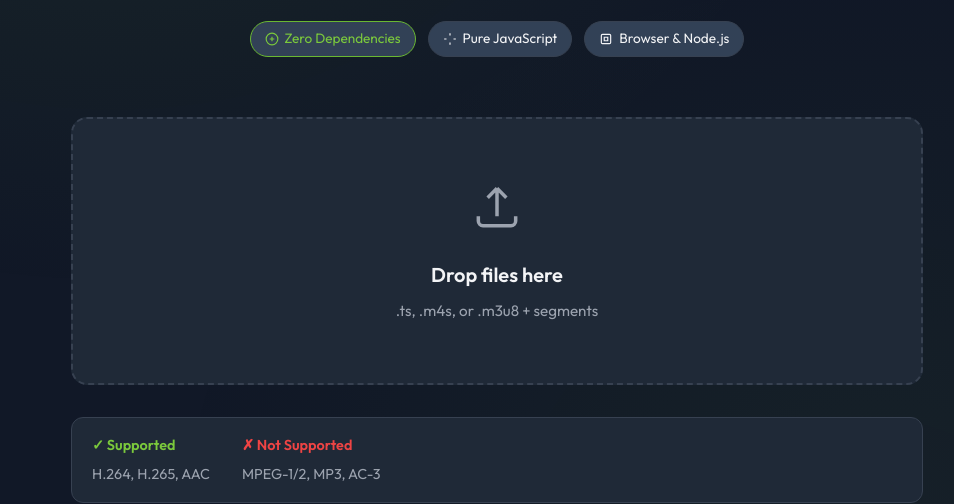
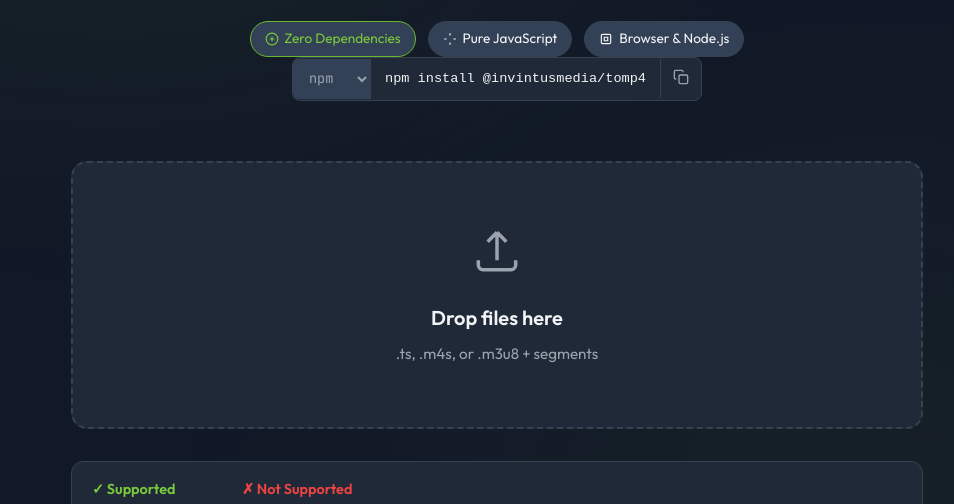
Before and after one commit to TVWIT/toMp4.js, a website: page index.html in a window 1280 px wide. Shown: the part 272-776 px from the top of the page, without its empty margins (143-1097 px from the left). Drawn offline with Linux system fonts and the light colour scheme.

Commit message:
Add install command copy UI

```diff
--- a/index.html
+++ b/index.html
@@ -334,6 +334,62 @@
     .string { color: #50fa7b; }
     .comment { color: #6272a4; }
 
+    .install-box {
+      display: flex;
+      justify-content: center;
+      gap: 8px;
+      margin-bottom: 32px;
+      flex-wrap: wrap;
+    }
+
+    .install-cmd {
+      display: flex;
+      align-items: center;
+      background: var(--bg-surface);
+      border: 1px solid var(--border);
+      border-radius: 8px;
+      overflow: hidden;
+      font-family: 'JetBrains Mono', monospace;
+      font-size: 0.85rem;
+    }
+
+    .install-cmd select {
+      background: var(--bg-elevated);
+      border: none;
+      border-right: 1px solid var(--border);
+      padding: 10px 12px;
+      color: var(--text-muted);
+      font-family: inherit;
+      font-size: inherit;
+      cursor: pointer;
+      outline: none;
+    }
+
+    .install-cmd code {
+      padding: 10px 14px;
+      color: var(--text);
+      user-select: all;
+    }
+
+    .install-cmd button {
+      background: transparent;
+      border: none;
+      border-left: 1px solid var(--border);
+      padding: 10px 12px;
+      color: var(--text-muted);
+      cursor: pointer;
+      transition: all 0.15s;
+    }
+
+    .install-cmd button:hover {
+      background: var(--bg-elevated);
+      color: var(--accent);
+    }
+
+    .install-cmd button.copied {
+      color: var(--accent);
+    }
+
     footer {
       margin-top: 80px;
       text-align: center;
@@ -380,6 +436,21 @@
           <svg viewBox="0 0 24 24" fill="none" stroke="currentColor" stroke-width="2"><rect x="4" y="4" width="16" height="16" rx="2"/><path d="M9 9h6v6H9z"/></svg>
           Browser & Node.js
         </span>
+      </div>
+
+      <div class="install-box">
+        <div class="install-cmd">
+          <select id="pkgManager" title="Package manager">
+            <option value="npm">npm</option>
+            <option value="yarn">yarn</option>
+            <option value="pnpm">pnpm</option>
+            <option value="bun">bun</option>
+          </select>
+          <code id="installCmd">npm install @invintusmedia/tomp4</code>
+          <button id="copyBtn" title="Copy to clipboard">
+            <svg width="16" height="16" viewBox="0 0 24 24" fill="none" stroke="currentColor" stroke-width="2"><rect x="9" y="9" width="13" height="13" rx="2"/><path d="M5 15H4a2 2 0 01-2-2V4a2 2 0 012-2h9a2 2 0 012 2v1"/></svg>
+          </button>
+        </div>
       </div>
     </header>
 
@@ -494,6 +565,33 @@ video.src = mp4.<span class="function">toURL</span>();
     };
 
     window.clearLog = () => document.getElementById('log').innerHTML = '';
+
+    // Install command copy
+    const pkgManager = document.getElementById('pkgManager');
+    const installCmd = document.getElementById('installCmd');
+    const copyBtn = document.getElementById('copyBtn');
+    const pkg = '@invintusmedia/tomp4';
+
+    const commands = {
+      npm: `npm install ${pkg}`,
+      yarn: `yarn add ${pkg}`,
+      pnpm: `pnpm add ${pkg}`,
+      bun: `bun add ${pkg}`
+    };
+
+    pkgManager.addEventListener('change', () => {
+      installCmd.textContent = commands[pkgManager.value];
+    });
+
+    copyBtn.addEventListener('click', async () => {
+      await navigator.clipboard.writeText(installCmd.textContent);
+      copyBtn.classList.add('copied');
+      copyBtn.innerHTML = '<svg width="16" height="16" viewBox="0 0 24 24" fill="none" stroke="currentColor" stroke-width="2"><path d="M20 6L9 17l-5-5"/></svg>';
+      setTimeout(() => {
+        copyBtn.classList.remove('copied');
+        copyBtn.innerHTML = '<svg width="16" height="16" viewBox="0 0 24 24" fill="none" stroke="currentColor" stroke-width="2"><rect x="9" y="9" width="13" height="13" rx="2"/><path d="M5 15H4a2 2 0 01-2-2V4a2 2 0 012-2h9a2 2 0 012 2v1"/></svg>';
+      }, 2000);
+    });
 
     let currentMp4 = null;
 
--- a/package.json
+++ b/package.json
@@ -1,5 +1,5 @@
 {
-  "name": "tomp4",
+  "name": "@invintusmedia/tomp4",
   "version": "1.0.0",
   "description": "Convert MPEG-TS and fMP4 streams to standard MP4 - pure JavaScript, zero dependencies",
   "main": "dist/tomp4.js",
```
Also changed, not shown: 1 other file.
